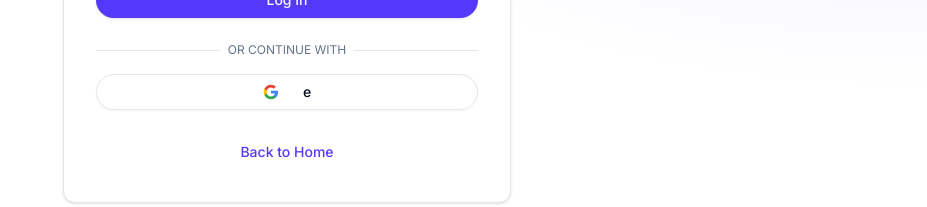
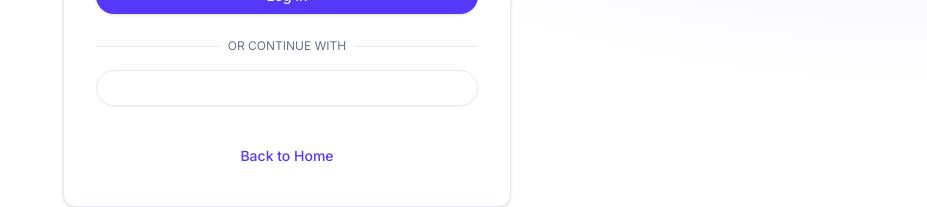
Before and after one commit to siddhu-nioh/QR-CODE-GENERATOR-ENTERPRISE-LEVEL, a React (Create React App) app in the folder frontend/: page /login in a window 1280 px wide. Shown: the part 478-685 px from the top of the page, without its empty margins (353-1280 px from the left). Built offline with nearby package versions, Linux system fonts and the light colour scheme; no server answers.

Commit message:
Update Login.js

```diff
--- a/frontend/src/pages/Login.js
+++ b/frontend/src/pages/Login.js
@@ -179,12 +179,12 @@ const Login = () => {
             </div>
           </div>
           <Button variant="outline" className="w-full mt-4 rounded-full"  data-testid="google-login-button">
-            <svg className="mr-2 h-5 w-5" viewBox="0 0 24 24">
+            {/* <svg className="mr-2 h-5 w-5" viewBox="0 0 24 24">
               <path fill="#4285F4" d="M22.56 12.25c0-.78-.07-1.53-.2-2.25H12v4.26h5.92c-.26 1.37-1.04 2.53-2.21 3.31v2.77h3.57c2.08-1.92 3.28-4.74 3.28-8.09z" />
               <path fill="#34A853" d="M12 23c2.97 0 5.46-.98 7.28-2.66l-3.57-2.77c-.98.66-2.23 1.06-3.71 1.06-2.86 0-5.29-1.93-6.16-4.53H2.18v2.84C3.99 20.53 7.7 23 12 23z" />
               <path fill="#FBBC05" d="M5.84 14.09c-.22-.66-.35-1.36-.35-2.09s.13-1.43.35-2.09V7.07H2.18C1.43 8.55 1 10.22 1 12s.43 3.45 1.18 4.93l2.85-2.22.81-.62z" />
               <path fill="#EA4335" d="M12 5.38c1.62 0 3.06.56 4.21 1.64l3.15-3.15C17.45 2.09 14.97 1 12 1 7.7 1 3.99 3.47 2.18 7.07l3.66 2.84c.87-2.6 3.3-4.53 6.16-4.53z" />
-            </svg>
+            </svg> */}
             <GoogleLogin
   onSuccess={async (credentialResponse) => {
     try {
@@ -203,7 +203,7 @@ const Login = () => {
     toast.error("Google Sign-In failed");
   }}
 />
-e
+
           </Button>
         </div>
 
```
